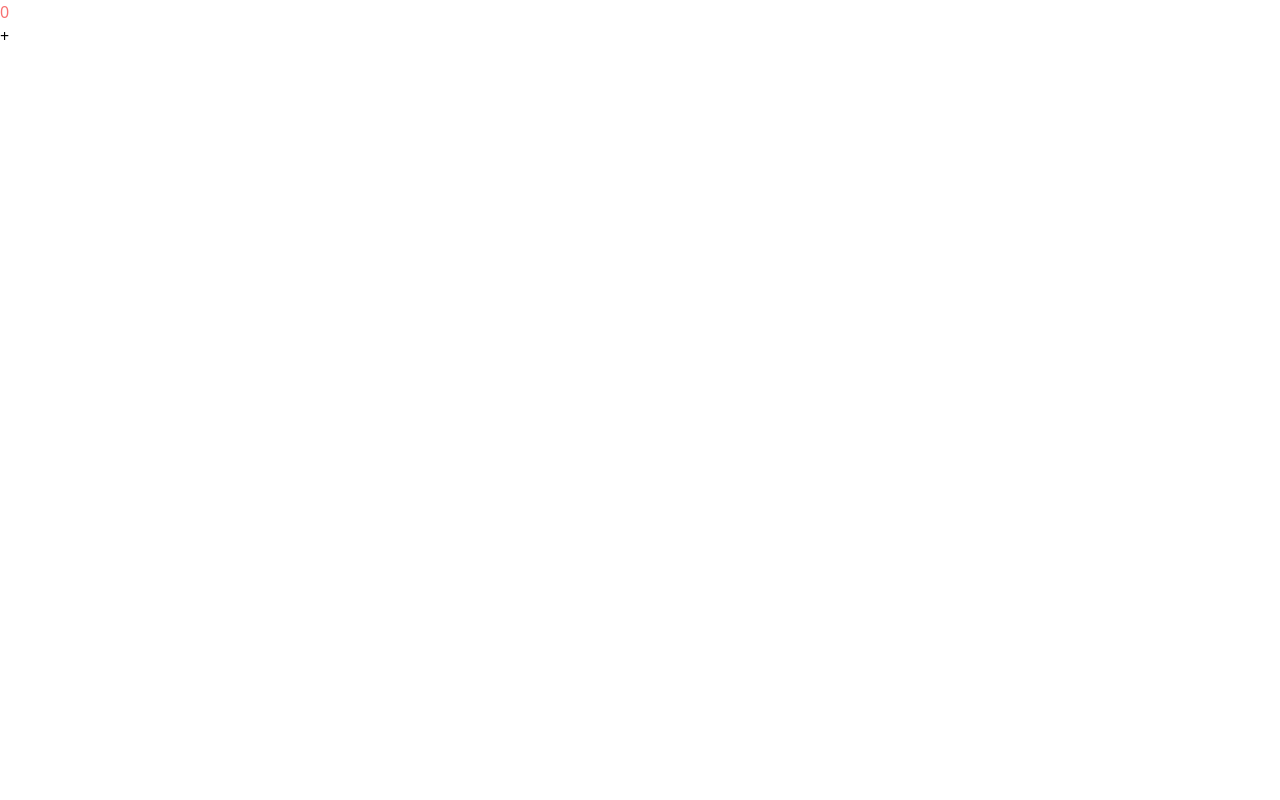
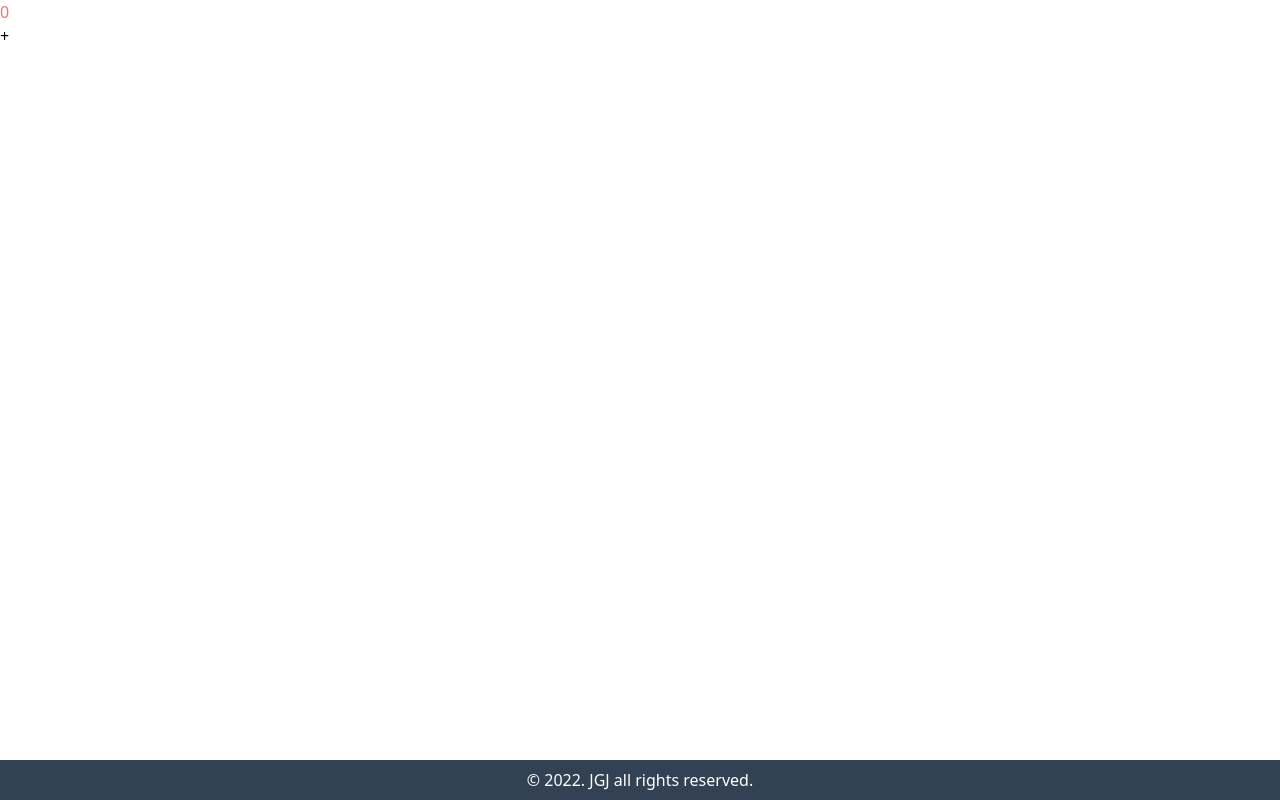
Before and after one commit to mathcom-js/reservation-site, a Next.js app: page / in a window 1280 px wide. Built offline with nearby package versions, Linux system fonts and the light colour scheme.

Commit message:
add: Add Footer and apply to every page

```diff
--- a/pages/_app.tsx
+++ b/pages/_app.tsx
@@ -1,8 +1,24 @@
 import "../styles/globals.css";
 import type { AppProps } from "next/app";
 
+const Footer = () => {
+  return (
+    <div
+      className="fixed bottom-0 bg-slate-700 text-white w-full
+                 flex items-center justify-center py-2"
+    >
+      &copy; 2022. JGJ all rights reserved.
+    </div>
+  );
+};
+
 function MyApp({ Component, pageProps }: AppProps) {
-  return <Component {...pageProps} />;
+  return (
+    <>
+      <Component {...pageProps} />
+      <Footer />
+    </>
+  );
 }
 
 export default MyApp;
```
